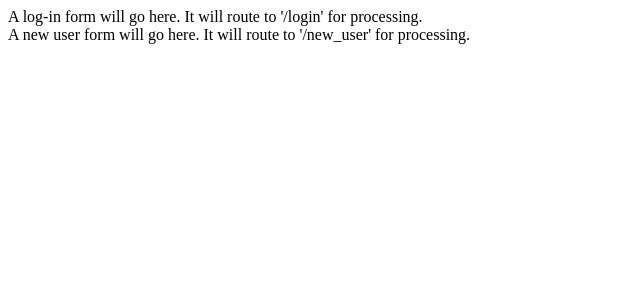
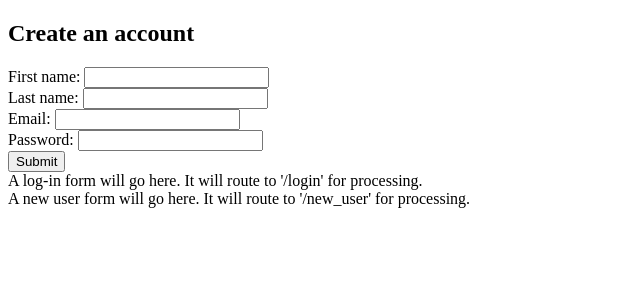
Before and after one commit to hanapagel/consensy, a Flask app: page / in a window 1280 px wide. Shown: the top 300 px of the page, without its empty margins (0-640 px from the left). Run offline with Flask 2, Linux system fonts and the light colour scheme.

Commit message:
Implement add a new user.

```diff
--- a/server.py
+++ b/server.py
@@ -2,7 +2,7 @@
 
 from flask import Flask, render_template, redirect, request, flash, session
 from jinja2 import StrictUndefined
-from model import User, Group, Poll, Response, Vote, connect_to_db, connect_to_db
+from model import User, Group, Poll, Response, Vote, connect_to_db, db
 from flask_debugtoolbar import DebugToolbarExtension
 
 
@@ -20,21 +20,40 @@ def index():
     return render_template('homepage.html')
 
 
-@app.route('/login')
+@app.route('/login', methods=['POST'])
 def login():
-    """Validate user log-in, update session, and route to user homepage."""
+    """Validate email & password, update session, and route to user homepage."""
 
     user_id = 1
 
     return redirect(f'/{user_id}')
 
 
-@app.route('/new_user')
+@app.route('/new_user', methods=['POST'])
 def add_user():
     """Add a new user to user database with information provided. Send to user
        homepage via /login"""
 
-    return redirect('/login')
+    first_name = request.form.get('first_name')
+    last_name = request.form.get('last_name')
+    email = request.form.get('email')
+    password = request.form.get('password')
+
+    QUERY = User.query.filter_by(email=email).first()
+
+    if QUERY is None:
+        user = User(fname=first_name, lname=last_name, email=email,
+                    password=password)
+        db.session.add(user)
+        db.session.commit()
+
+        result = "User created"
+
+    else:
+        result = "User exists."
+
+    return f'{result}'
+    # return redirect('/login')
 
 
 @app.route('/users/<user_id>')
--- a/templates/homepage.html
+++ b/templates/homepage.html
@@ -1,6 +1,26 @@
 {% extends "base.html" %}
 
 {% block content %}
+
+<h2>Create an account</h2>
+
+<form action='/new_user' method='POST'>
+
+    <label for='first_name'>First name:</label>
+    <input type='text' id='first_name' name='first_name'><br>
+
+    <label for='last_name'>Last name:</label>
+    <input type='text' id='last_name' name='last_name'><br>
+
+    <label for='email'>Email:</label>
+    <input type='text' id='email' name='email'><br>
+
+    <label for='password'>Password:</label>
+    <input type='text' id='password' name='password'><br>
+
+    <input type='submit' value='Submit'>
+
+</form>
 
 <div> A log-in form will go here. It will route to '/login' for processing.
 </div>
```
